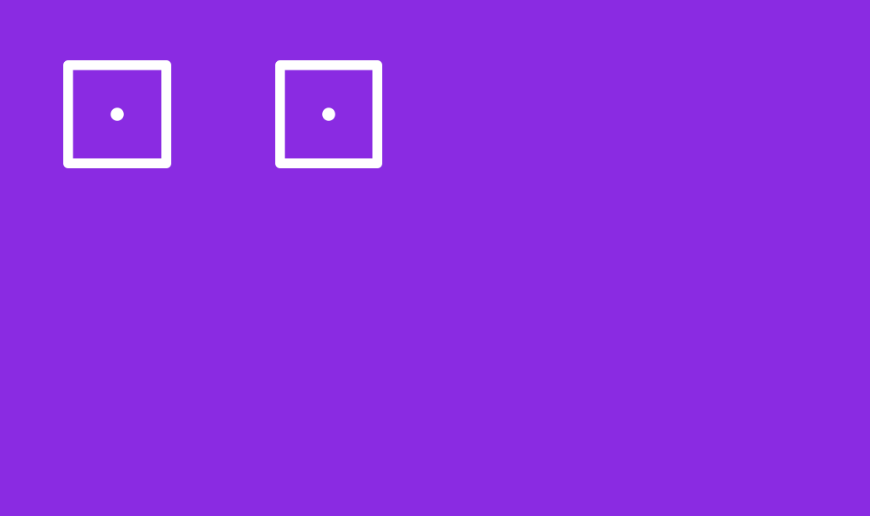
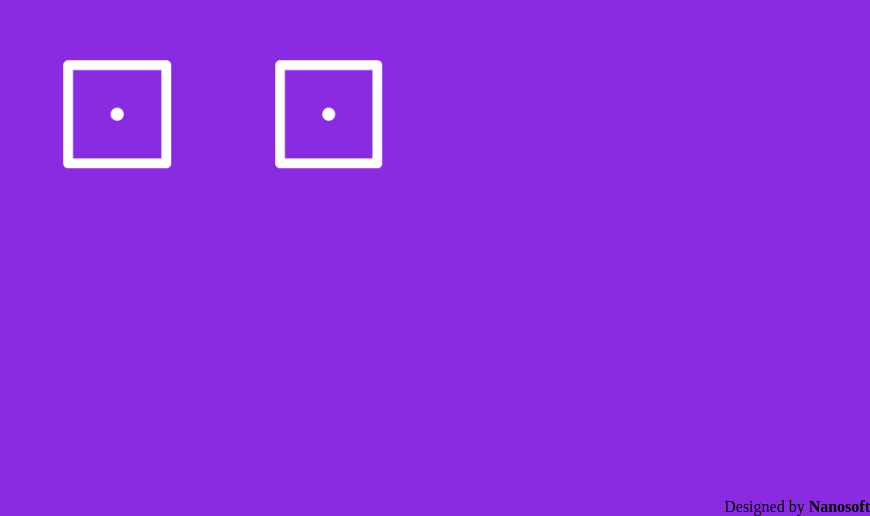
Before and after one commit to thenanosoft/diceroll, a plain HTML site: page index.html in a window 1280 px wide. Shown: the part 284-800 px from the top of the page, without its empty margins (410-1280 px from the left). Drawn offline with Linux system fonts and the light colour scheme.

Commit message:
bug fixed

```diff
--- a/index.html
+++ b/index.html
@@ -6,7 +6,7 @@
     <meta http-equiv="X-UA-Compatible" content="IE=edge">
     <meta name="viewport" content="width=device-width, initial-scale=1.0">
     <link rel="stylesheet" href="style.css">
-    <title>Dicee</title>
+    <title>Dice Roll</title>
 </head>
 
 <body>
@@ -18,6 +18,7 @@
         <img id="player2" onclick="player2();" src="./images/dice1.png">
     </div>
 
+    <div id="footer">Designed by <b>Nanosoft</b></div>
     <script src="index.js"></script>
 </body>
 
--- a/style.css
+++ b/style.css
@@ -29,3 +29,9 @@ img:hover {
 #space {
     margin-right: 100px;
 }
+
+#footer {
+    bottom: 0;
+    right: 0;
+    position: absolute;
+}
```
